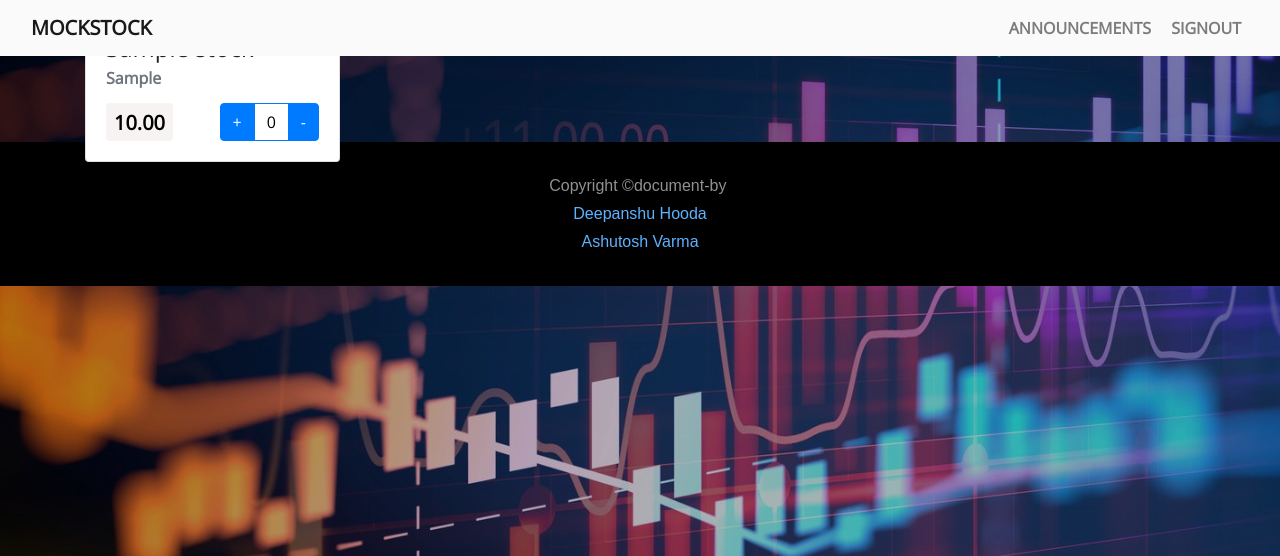
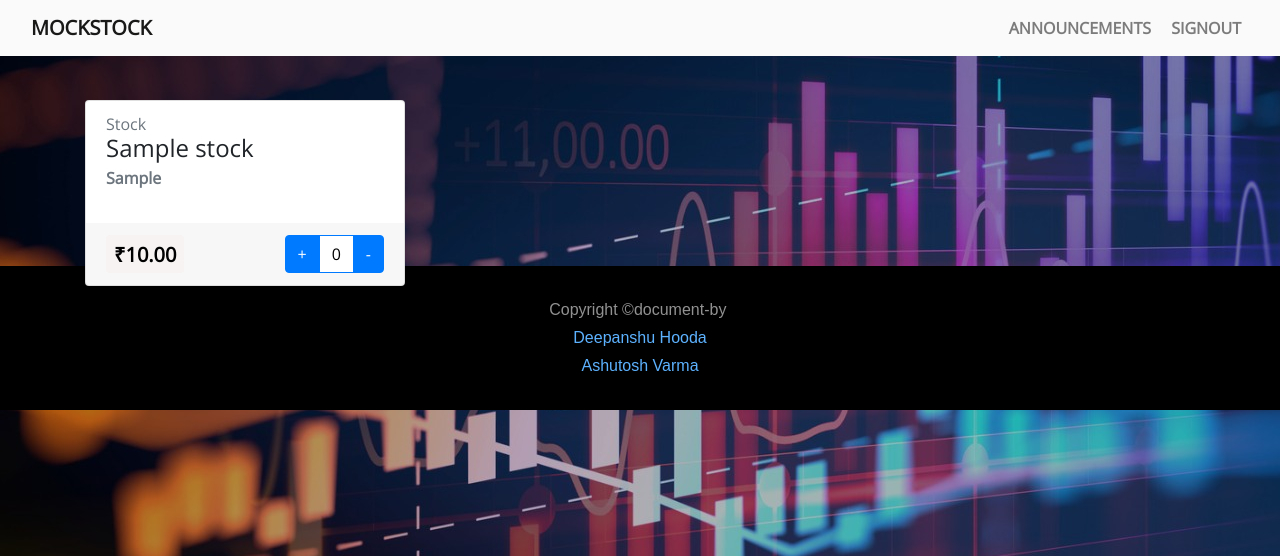
Before and after one commit to gitofdeepanshu/MockStock, a Flask app: page / in a window 1280 px wide. Shown: the top 556 px of the page. Run offline with Flask 2, Linux system fonts and the light colour scheme; tables that the repository leaves empty hold one stand-in row (values such as "Sample post"); some libraries are stand-ins or nearby versions.

Commit message:
imporve stock card grid and stock card

```diff
--- a/app/static/css/card_grid.css
+++ b/app/static/css/card_grid.css
@@ -5,15 +5,19 @@ body {
 }
 
 @media (max-width: 700px) {
-  .col-md-3.stock-items {
+  .col-md-4.stock-items {
     margin-bottom: 10px;
   }
 }
 
 @media (min-width: 700px) {
-  .col-md-3.stock-items {
+  .col-md-4.stock-items {
     margin-bottom: 30px;
   }
+}
+
+.stock-main-container {
+  margin-top: 100px;
 }
 
 .badge.badge-primary.stock-price {
@@ -32,6 +36,7 @@ body {
   color: black;
 }
 
-.d-flex.stock-footer {
+.stock-footer {
   margin: 15px 0px 0px 0px;
+  border: 0px;
 }
--- a/app/templates/macros/stockitem.html
+++ b/app/templates/macros/stockitem.html
@@ -1,21 +1,22 @@
 {% macro render_stock_card(stock) -%}
 
 
-<div class="col-md-3 stock-items">
+<div class="col-md-4 stock-items card-deck">
     <div class="card" id="card{{stock.id}}">
         <div class="card-body">
             <h6 class="card-subtitle text-muted">{{ stock.type if stock.type else 'Stock' }}</h6>
             <h4 class="card-title">{{ stock.name }}</h4>
             <h6 class="card-subtitle text-muted d-flex"><strong>{{ stock.region if stock.region else 'Earth' }}</strong>
             </h6>
-            <div class="d-flex stock-footer">
-                <span class="badge badge-primary stock-price" id="stock{{stock.id}}price">{{stock.price}}</span>
-                <div class="btn-toolbar stock-button-group">
-                    <div class="btn-group" role="group">
-                        <button class="btn btn-primary" type="button" id="stock{{stock.id}}addbtn">+</button>
-                        <a class="btn btn-primary" role="button" style="background-color: white;color: black;" id="stock{{stock.id}}count">0</a>
-                        <button class="btn btn-primary" type="button" id="stock{{stock.id}}subbtn">-</button>
-                    </div>
+
+        </div>
+        <div class="d-flex stock-footer card-footer">
+            <span class="badge badge-primary stock-price" id="stock{{stock.id}}price">₹{{stock.price}}</span>
+            <div class="btn-toolbar stock-button-group">
+                <div class="btn-group" role="group">
+                    <button class="btn btn-primary" type="button" id="stock{{stock.id}}addbtn">+</button>
+                    <a class="btn btn-primary" role="button" style="background-color: white;color: black;" id="stock{{stock.id}}count">0</a>
+                    <button class="btn btn-primary" type="button" id="stock{{stock.id}}subbtn">-</button>
                 </div>
             </div>
         </div>
--- a/app/templates/main/index.html
+++ b/app/templates/main/index.html
@@ -17,7 +17,7 @@
 {% block content %}
 
 <!-- Start: 1 Row 4 Columns -->
-<div>
+<div class="stock-main-container">
     <div class="container">
         <div class="row">
             {% for stock in stocks %}
```
